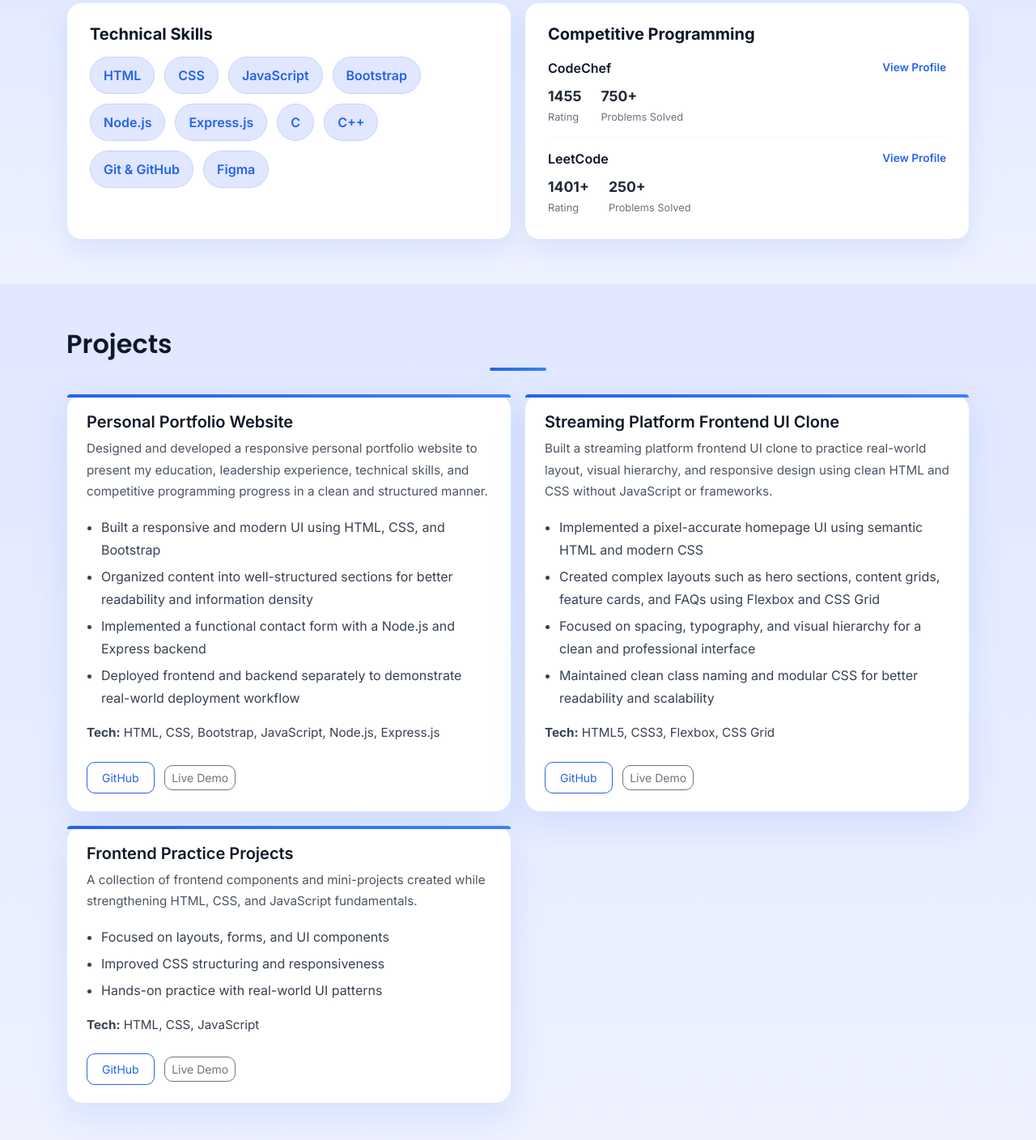
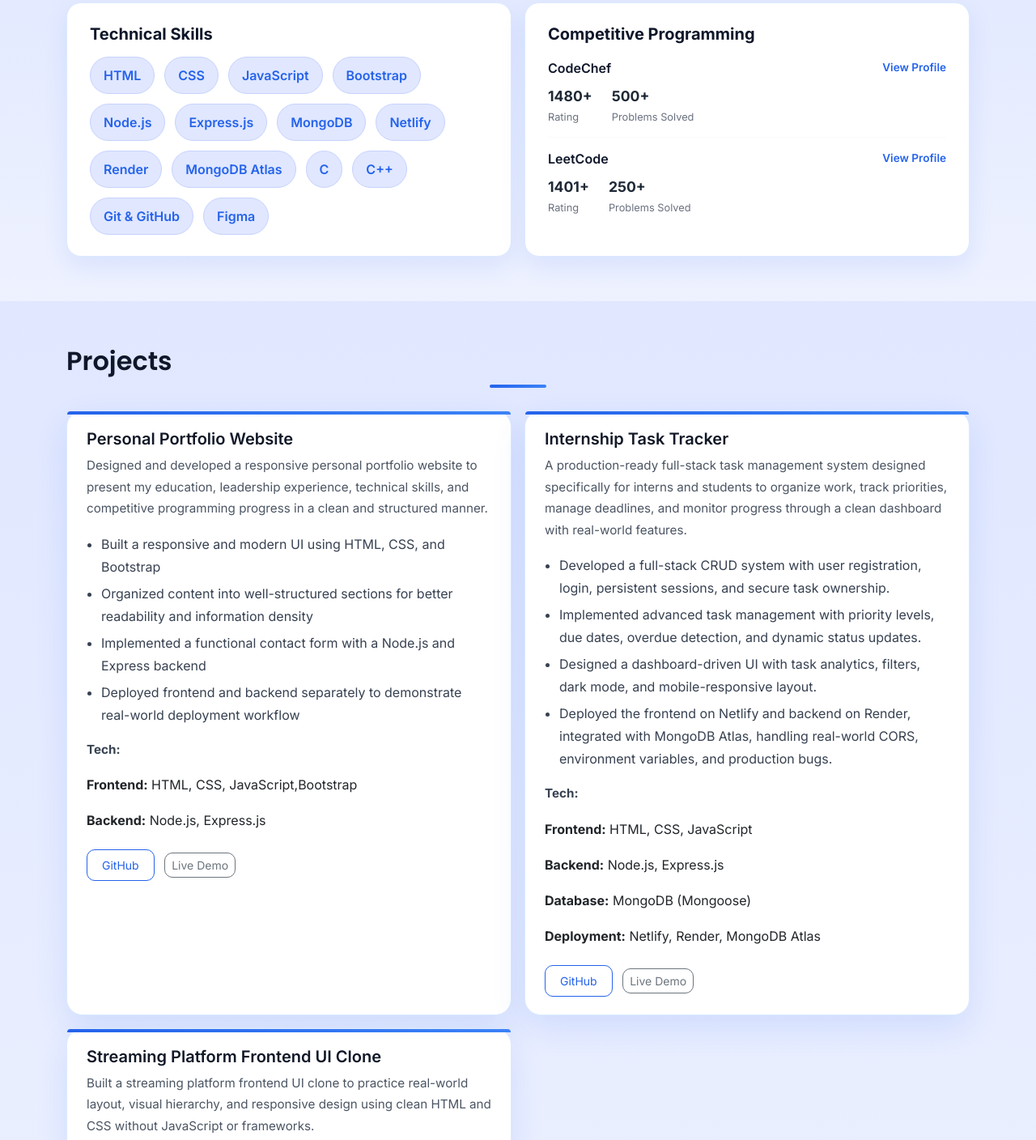
Before and after one commit to ashokkaji26/personal-portfolio, a plain HTML site: page index.html in a window 1280 px wide. Shown: the part 1239-2647 px from the top of the page at 81% size. Drawn offline with nearby package versions, Linux system fonts and the light colour scheme.

Commit message:
added resume

```diff
--- a/index.html
+++ b/index.html
@@ -35,7 +35,7 @@
             <div class="collapse navbar-collapse" id="navbarNav">
                 <ul class="navbar-nav ms-auto align-items-lg-center gap-lg-2">
                     <li class="nav-item">
-                        <a class="btn nav-resume-btn" href="assets/REsume.pdf" download>
+                        <a class="btn nav-resume-btn" href="assets/Ashok_Kaji_Resume.pdf" download>
                             Resume
                         </a>
                     </li>
@@ -136,6 +136,10 @@
                             <span>Bootstrap</span>
                             <span>Node.js</span>
                             <span>Express.js</span>
+                            <span>MongoDB</span>
+                            <span>Netlify</span>
+                            <span>Render</span>
+                            <span>MongoDB Atlas</span>
                             <span>C</span>
                             <span>C++</span>
                             <span>Git & GitHub</span>
@@ -159,11 +163,11 @@
 
                             <div class="cp-stats">
                                 <div class="cp-stat">
-                                    <span class="cp-value">1455</span>
+                                    <span class="cp-value">1480+</span>
                                     <span class="cp-label">Rating</span>
                                 </div>
                                 <div class="cp-stat">
-                                    <span class="cp-value">750+</span>
+                                    <span class="cp-value">500+</span>
                                     <span class="cp-label">Problems Solved</span>
                                 </div>
                             </div>
@@ -226,7 +230,9 @@
                             </ul>
 
                             <p class="tech-stack">
-                                <strong>Tech:</strong> HTML, CSS, Bootstrap, JavaScript, Node.js, Express.js
+                                <strong>Tech:</strong>
+                            <p><strong>Frontend:</strong> HTML, CSS, JavaScript,Bootstrap</p>
+                            <p><strong>Backend:</strong> Node.js, Express.js</p>
                             </p>
 
                             <a href="https://github.com/ashokkaji26/personal-portfolio.git"
@@ -239,7 +245,48 @@
                     </div>
                 </div>
 
+
                 <!-- Project 2 -->
+                <div class="col-md-6">
+                    <div class="card h-100">
+                        <div class="card-body">
+                            <h5 class="card-title">Internship Task Tracker</h5>
+                            <p class="card-text">
+                                A production-ready full-stack task management system designed specifically for interns
+                                and students to organize work, track priorities, manage deadlines, and monitor progress
+                                through a clean dashboard with real-world features.
+                            </p>
+
+                            <ul>
+                                <li>Developed a full-stack CRUD system with user registration, login, persistent
+                                    sessions, and secure task ownership.</li>
+                                <li>Implemented advanced task management with priority levels, due dates, overdue
+                                    detection, and dynamic status updates.</li>
+                                <li>Designed a dashboard-driven UI with task analytics, filters, dark mode, and
+                                    mobile-responsive layout.</li>
+                                <li>Deployed the frontend on Netlify and backend on Render, integrated with MongoDB
+                                    Atlas, handling real-world CORS, environment variables, and production bugs.</li>
+                            </ul>
+
+                            <p class="tech-stack">
+                                <strong>Tech:</strong>
+                            <p><strong>Frontend:</strong> HTML, CSS, JavaScript</p>
+                            <p><strong>Backend:</strong> Node.js, Express.js</p>
+                            <p><strong>Database:</strong> MongoDB (Mongoose)</p>
+                            <p><strong>Deployment:</strong> Netlify, Render, MongoDB Atlas</p>
+                            </p>
+
+                            <a href="https://github.com/ashokkaji26/internship-task-tracker.git"
+                                class="btn btn-outline-primary btn-sm" target="_blank"
+                                rel="noopener noreferrer">GitHub</a>
+                            <a href="https://internship-task-tracker.netlify.app/"
+                                class="btn btn-outline-secondary btn-sm" target="_blank" rel="noopener noreferrer">Live
+                                Demo</a>
+                        </div>
+                    </div>
+                </div>
+
+                <!-- Project 3 -->
                 <div class="col-md-6">
                     <div class="card h-100">
                         <div class="card-body">
@@ -261,7 +308,9 @@
                             </ul>
 
                             <p class="tech-stack">
-                                <strong>Tech:</strong> HTML5, CSS3, Flexbox, CSS Grid
+                                <strong>Tech:</strong>
+                                <p><strong>Frontend:</strong>HTML5, CSS3, Flexbox, CSS Grid</p>
+
                             </p>
 
                             <a href="https://github.com/ashokkaji26/Netflix-Frontend-Clone.git"
@@ -270,32 +319,6 @@
                             <a href="https://ashokkaji26.github.io/Netflix-Frontend-Clone/"
                                 class="btn btn-outline-secondary btn-sm" target="_blank" rel="noopener noreferrer">Live
                                 Demo</a>
-                        </div>
-                    </div>
-                </div>
-
-                <!-- Project 3 -->
-                <div class="col-md-6">
-                    <div class="card h-100">
-                        <div class="card-body">
-                            <h5 class="card-title">Frontend Practice Projects</h5>
-                            <p class="card-text">
-                                A collection of frontend components and mini-projects created while strengthening HTML,
-                                CSS, and JavaScript fundamentals.
-                            </p>
-
-                            <ul>
-                                <li>Focused on layouts, forms, and UI components</li>
-                                <li>Improved CSS structuring and responsiveness</li>
-                                <li>Hands-on practice with real-world UI patterns</li>
-                            </ul>
-
-                            <p class="tech-stack">
-                                <strong>Tech:</strong> HTML, CSS, JavaScript
-                            </p>
-
-                            <a href="#" class="btn btn-outline-primary btn-sm">GitHub</a>
-                            <a href="#" class="btn btn-outline-secondary btn-sm">Live Demo</a>
                         </div>
                     </div>
                 </div>
```
Also changed, not shown: README.md (added), 3 other files.
